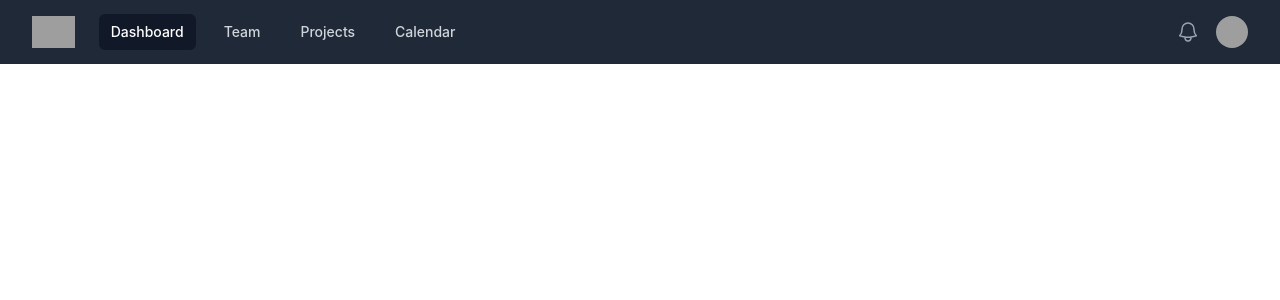
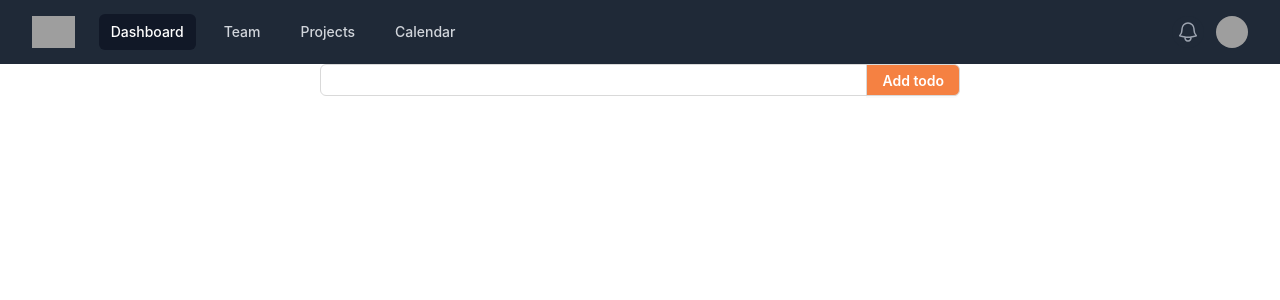
Before and after one commit to ashrafali2000/simple-todo-react, a React (Create React App) app: page / in a window 1280 px wide. Shown: the top 300 px of the page. Built offline with nearby package versions, Linux system fonts and the light colour scheme; grey boxes are pictures that could not be loaded.

Commit message:
app page

```diff
--- a/src/App.js
+++ b/src/App.js
@@ -1,10 +1,32 @@
+import { useEffect, useState } from 'react';
 import './App.css';
-import Navbar from './components/Navbar';
+import Navbar from './components/navBar';
+import Searcher from './components/searcher';
+import Todos from './components/todos';
+let todo = [
+
+]
+
+
+
 
 function App() {
+   const [todos, setTodos] = useState(todo);
+
+   const addTodoHandler = (val) => {
+    setTodos([...todos, {id: todos.length + 1, title: val}]);
+  }
+
+  const deleteHandler = (id) => {
+    const updateTodo = todos.filter(item => item.id  !== id);
+    setTodos(updateTodo);
+  }
+
   return (
     <div className="App">
-      <Navbar />
+      <Navbar  />
+      <Searcher todoFunc = {addTodoHandler} />
+       <Todos todo = {todos} todoFunc = {deleteHandler} />
 
     </div>
   );
```
